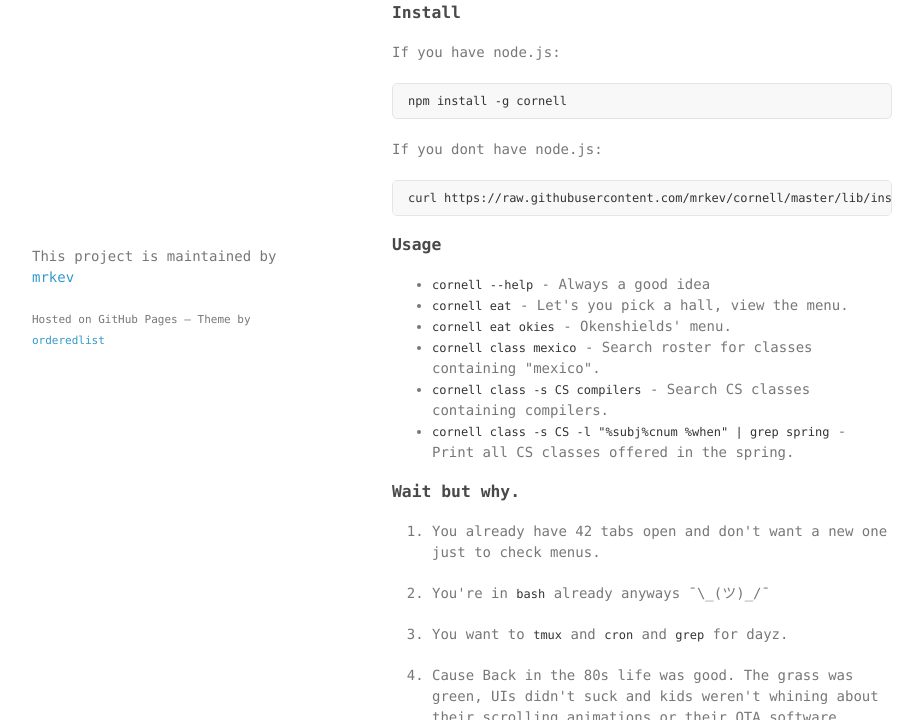
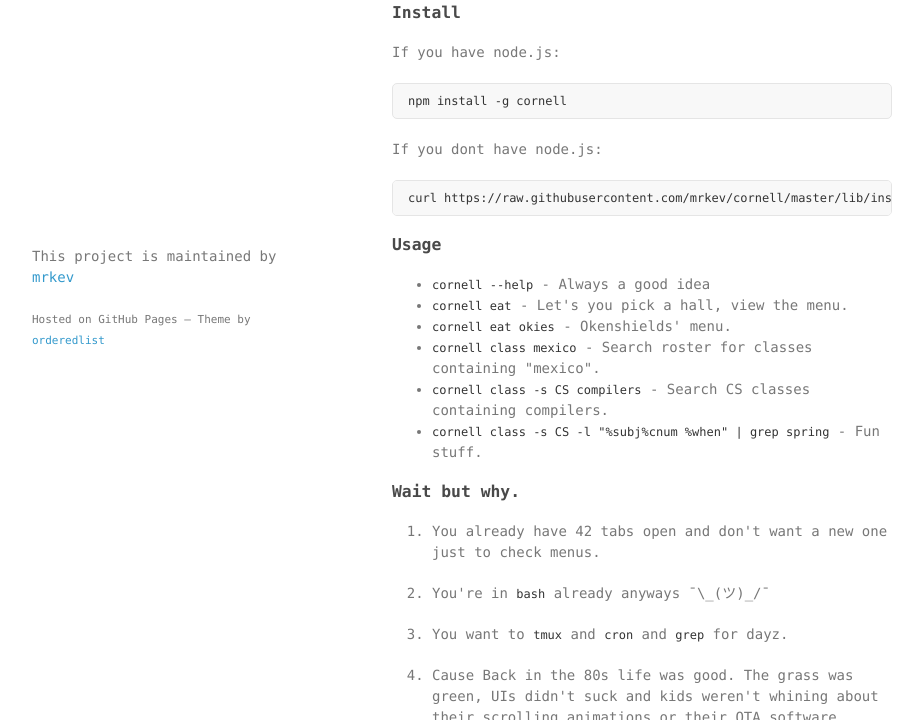
Before and after one commit to mrkev/cornell, a plain HTML site: page index.html in a window 1280 px wide. Shown: the part 380-1100 px from the top of the page, without its empty margins (178-1101 px from the left). Drawn offline with Linux system fonts and the light colour scheme.

Commit message:
Update index.html

```diff
--- a/index.html
+++ b/index.html
@@ -57,7 +57,8 @@
 <code>cornell class mexico</code> - Search roster for classes containing "mexico".</li>
 <li>
 <code>cornell class -s CS compilers</code> - Search CS classes containing compilers.</li>
-<li><code>cornell class -s CS -l "%subj%cnum %when" | grep spring</code> - Print all CS classes offered in the spring.</li>
+<li>
+<code>cornell class -s CS -l "%subj%cnum %when" | grep spring</code> - Fun stuff.</li>
 </ul>
 <h3>
 <a id="wait-but-why" class="anchor" href="#wait-but-why" aria-hidden="true"><span class="octicon octicon-link"></span></a>Wait but why.</h3>
```
